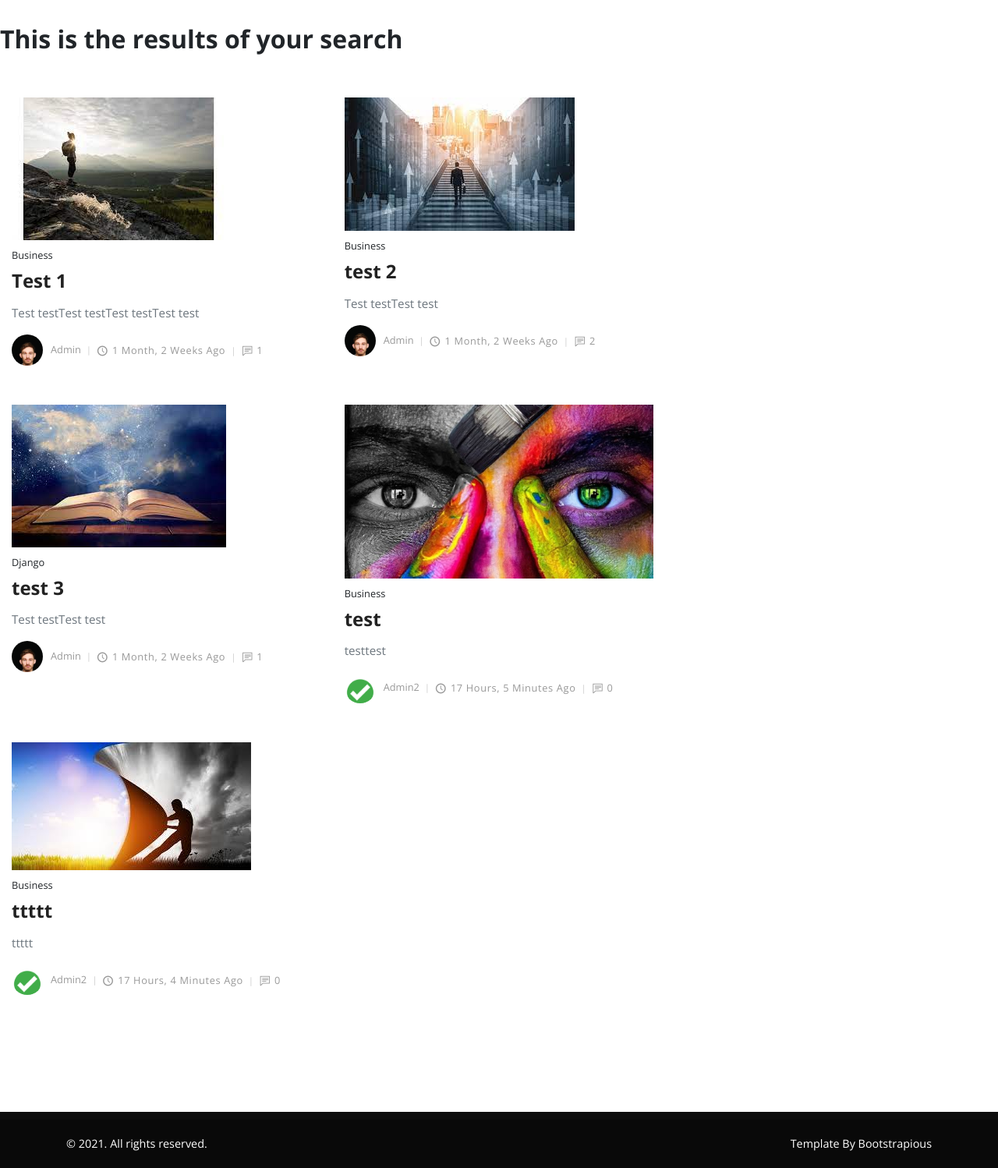
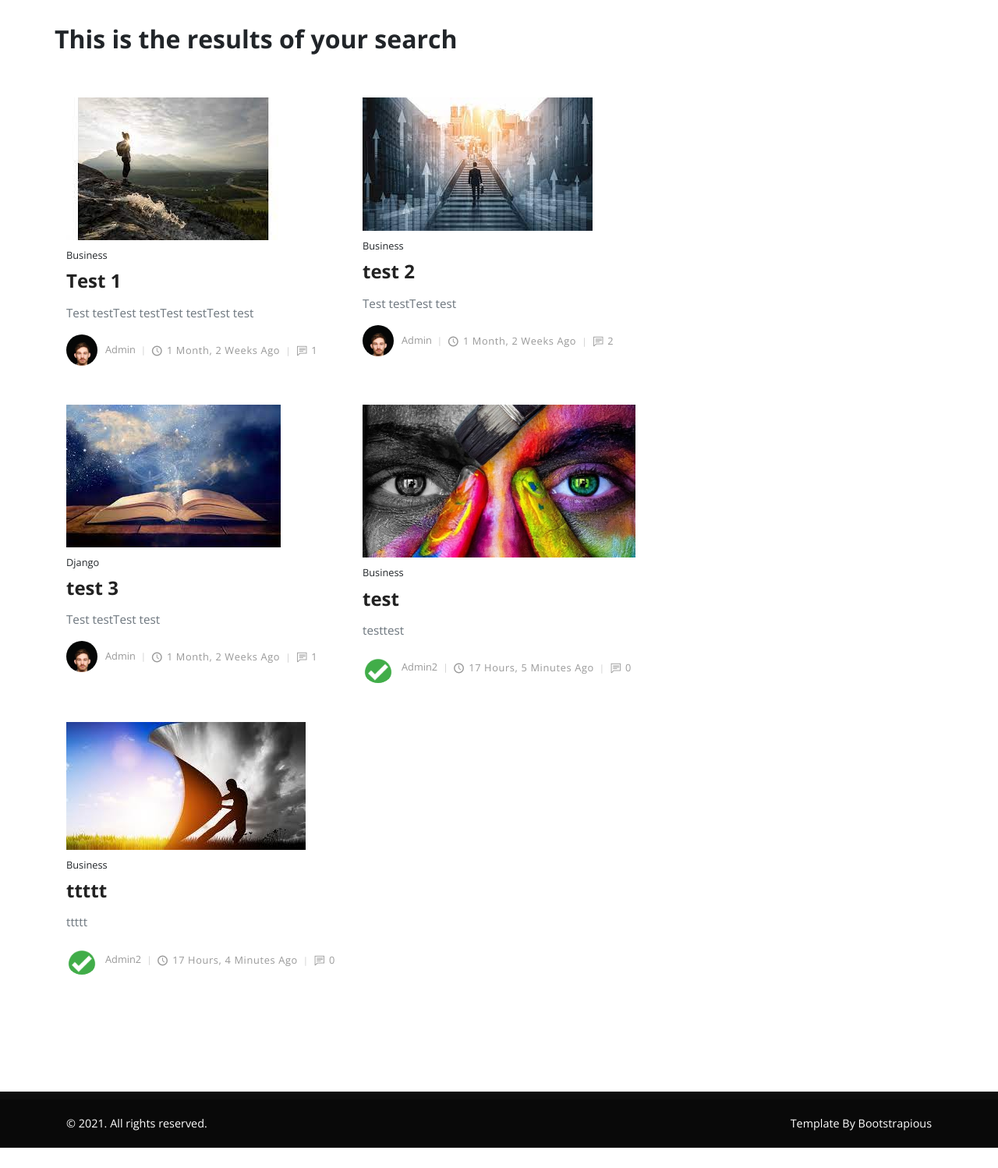
Before and after one commit to Nosjazz/milestone_4, a Django app: page /search/ in a window 1280 px wide. Shown: the part 81-1579 px from the top of the page at 78% size. After the commit the page ends 1553 px from the top, so only its background shows below. Run offline with Django 3.2, Linux system fonts and the light colour scheme; data comes from the database, SQL or seed files in the repository; some libraries are stand-ins or nearby versions.

Commit message:
improve layout further

```diff
--- a/src/templates/search_results.html
+++ b/src/templates/search_results.html
@@ -2,7 +2,8 @@
 {% load static %}
 
 {% block content %}
-
+<div class="container">
+      <div class="row">
             <h2 style="margin-top: 2rem";>This is the results of your search</h2>
             <main class="posts-listing col-lg-8">
                 <div class="container">
@@ -35,4 +36,6 @@
                     </div>
                 </div>
             </main>
+    </div>
+</div>
 {% endblock %}
```
Lines whose indentation alone changed are shown as unchanged.
